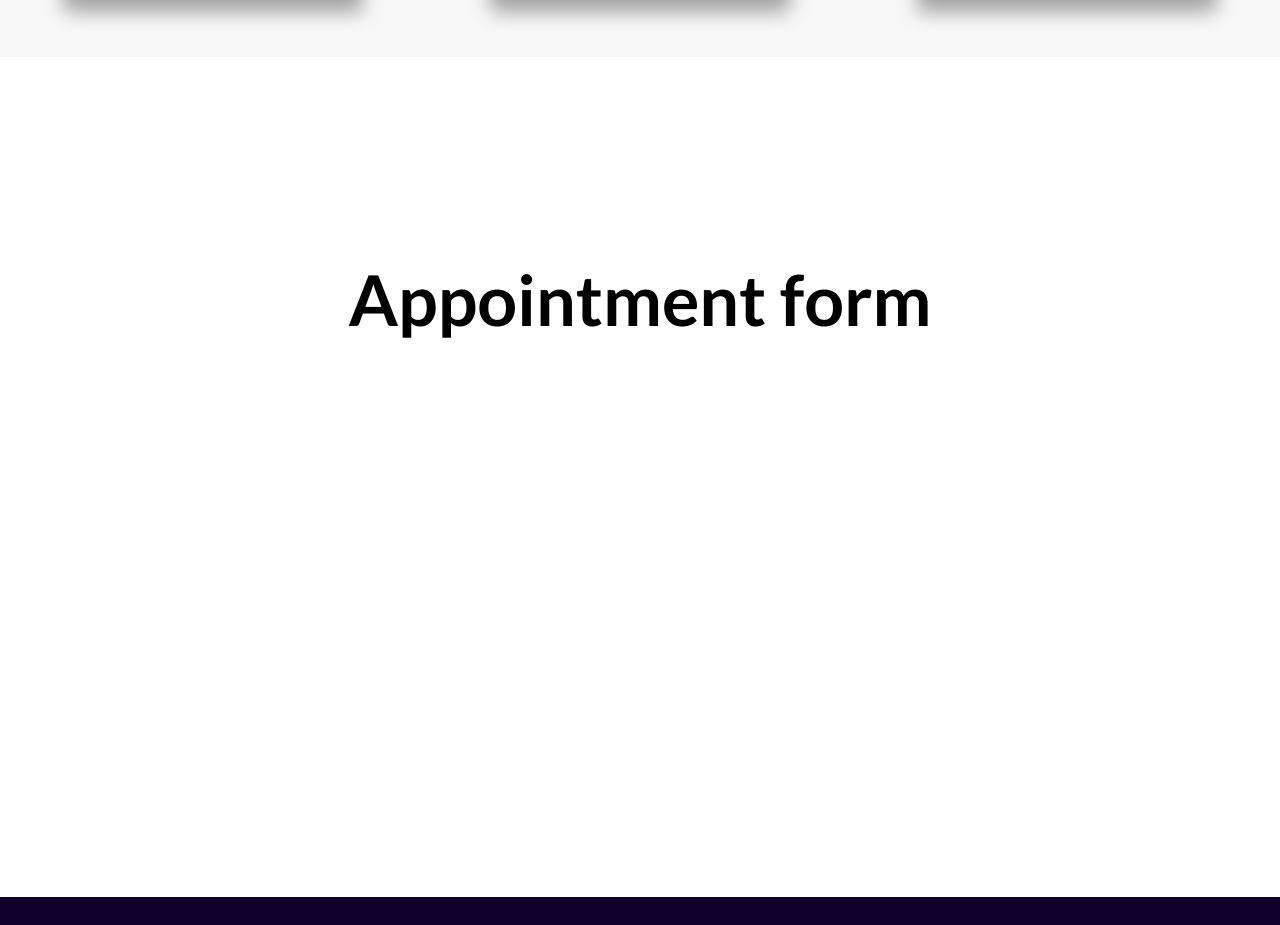
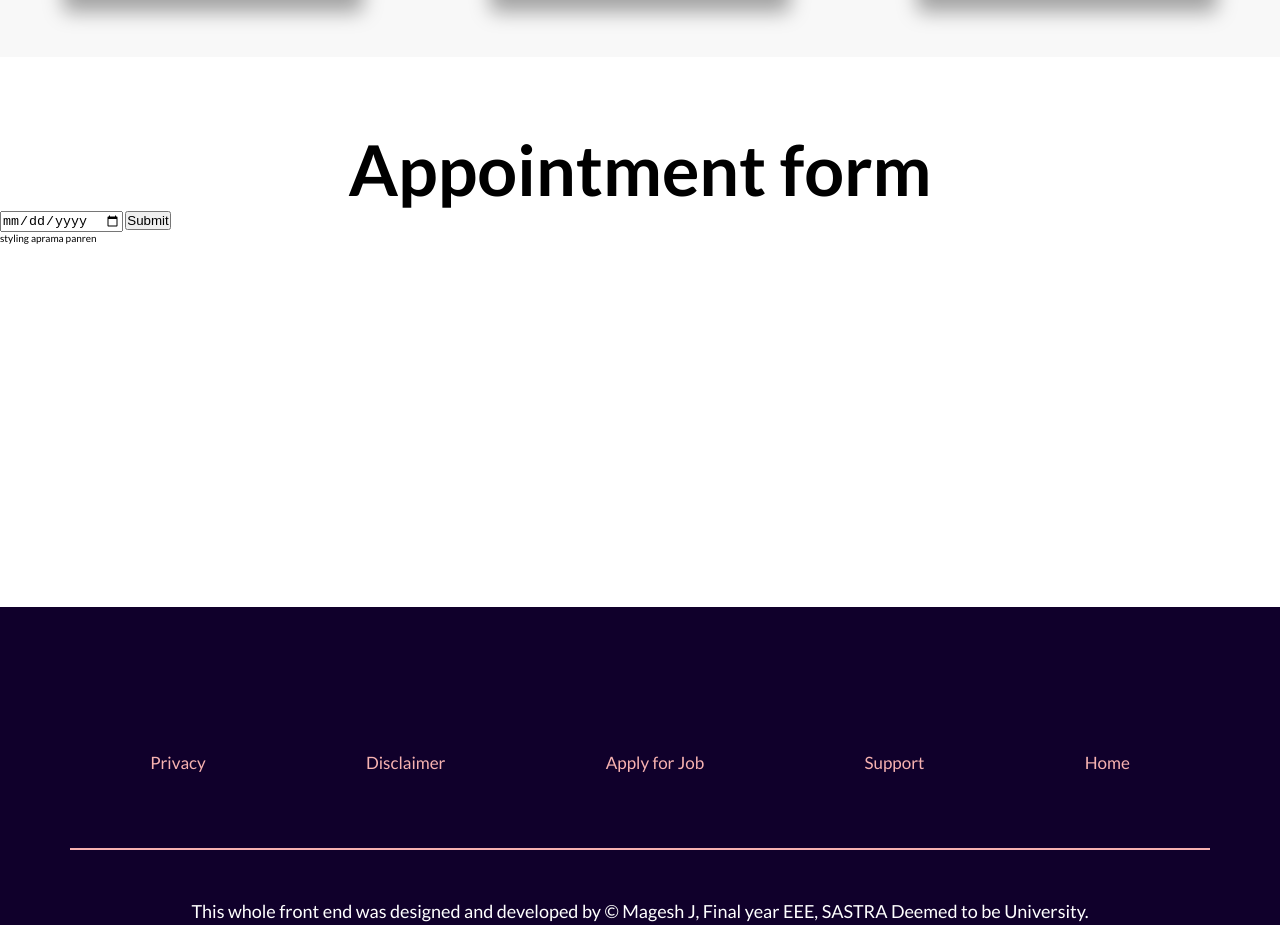
Before and after one commit to mahessh77melo/Doctor.com, a website: page client/index.html in a window 1280 px wide. Shown: the part 2127-3052 px from the top of the page. Drawn offline with Linux system fonts and the light colour scheme.

Commit message:
Initialized the form

```diff
--- a/client/index.html
+++ b/client/index.html
@@ -117,10 +117,15 @@
 			</div>
 		</section>
 		<!-- form section not yet developed -->
-		<section class="form" id="doc__form" style="min-height: 80vh">
-			<h1 style="margin-top: 20rem; font-size: 7rem; text-align: center">
+		<section class="section__form" id="doc__form" style="min-height: 60vh">
+			<h1 style="margin-top: 5rem; font-size: 7rem; text-align: center">
 				Appointment form
 			</h1>
+			<form class="form" action="/submit" method="POST">
+				<input type="date" name="date" id="date" class="form__date" />
+				<input type="submit" value="Submit" />
+			</form>
+			styling aprama panren
 		</section>
 		<!--  -->
 		<section class="footer">
```
Also changed, not shown: server/exp_server.js (+11 -0 lines), client/README.md.
